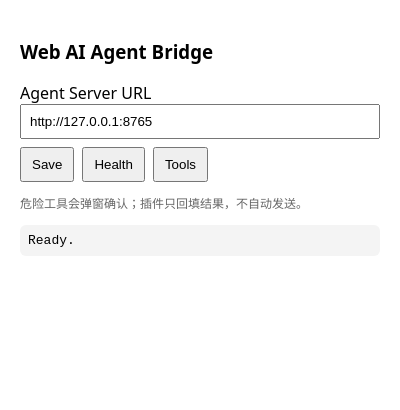
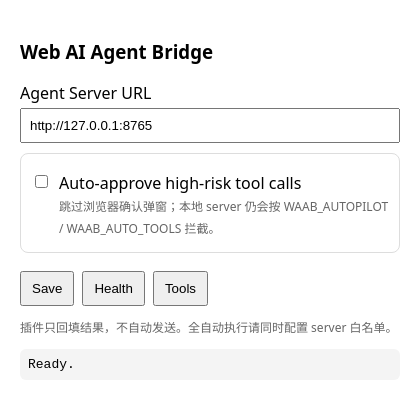
Before and after one commit to hushuning/-1, a browser extension: page extension/popup.html in a window 400 px wide. Drawn offline with Linux system fonts and the light colour scheme.

Commit message:
Add auto-approve toggle UI

```diff
--- a/extension/popup.html
+++ b/extension/popup.html
@@ -3,24 +3,39 @@
 <head>
   <meta charset="utf-8" />
   <style>
-    body { font-family: system-ui, sans-serif; width: 360px; padding: 12px; }
-    input { width: 100%; box-sizing: border-box; padding: 8px; }
+    body { font-family: system-ui, sans-serif; width: 380px; padding: 12px; }
+    input[type="text"] { width: 100%; box-sizing: border-box; padding: 8px; }
     button { margin-top: 8px; padding: 8px 10px; cursor: pointer; }
     pre { white-space: pre-wrap; background: #f4f4f4; padding: 8px; border-radius: 6px; max-height: 260px; overflow: auto; }
     .row { display: flex; gap: 8px; flex-wrap: wrap; }
     .muted { color: #666; font-size: 12px; }
+    .danger { border: 1px solid #ddd; border-radius: 8px; padding: 10px; margin: 10px 0; }
+    label { display: block; margin: 8px 0 4px; }
+    .check { display: flex; gap: 8px; align-items: flex-start; }
   </style>
 </head>
 <body>
   <h3>Web AI Agent Bridge</h3>
   <label>Agent Server URL</label>
-  <input id="serverUrl" placeholder="http://127.0.0.1:8765" />
+  <input id="serverUrl" type="text" placeholder="http://127.0.0.1:8765" />
+
+  <div class="danger">
+    <label class="check">
+      <input id="autoApproveHighRisk" type="checkbox" />
+      <span>
+        Auto-approve high-risk tool calls
+        <br />
+        <span class="muted">跳过浏览器确认弹窗；本地 server 仍会按 WAAB_AUTOPILOT / WAAB_AUTO_TOOLS 拦截。</span>
+      </span>
+    </label>
+  </div>
+
   <div class="row">
     <button id="save">Save</button>
     <button id="health">Health</button>
     <button id="tools">Tools</button>
   </div>
-  <p class="muted">危险工具会弹窗确认；插件只回填结果，不自动发送。</p>
+  <p class="muted">插件只回填结果，不自动发送。全自动执行请同时配置 server 白名单。</p>
   <pre id="status">Ready.</pre>
   <script src="popup.js"></script>
 </body>
```
